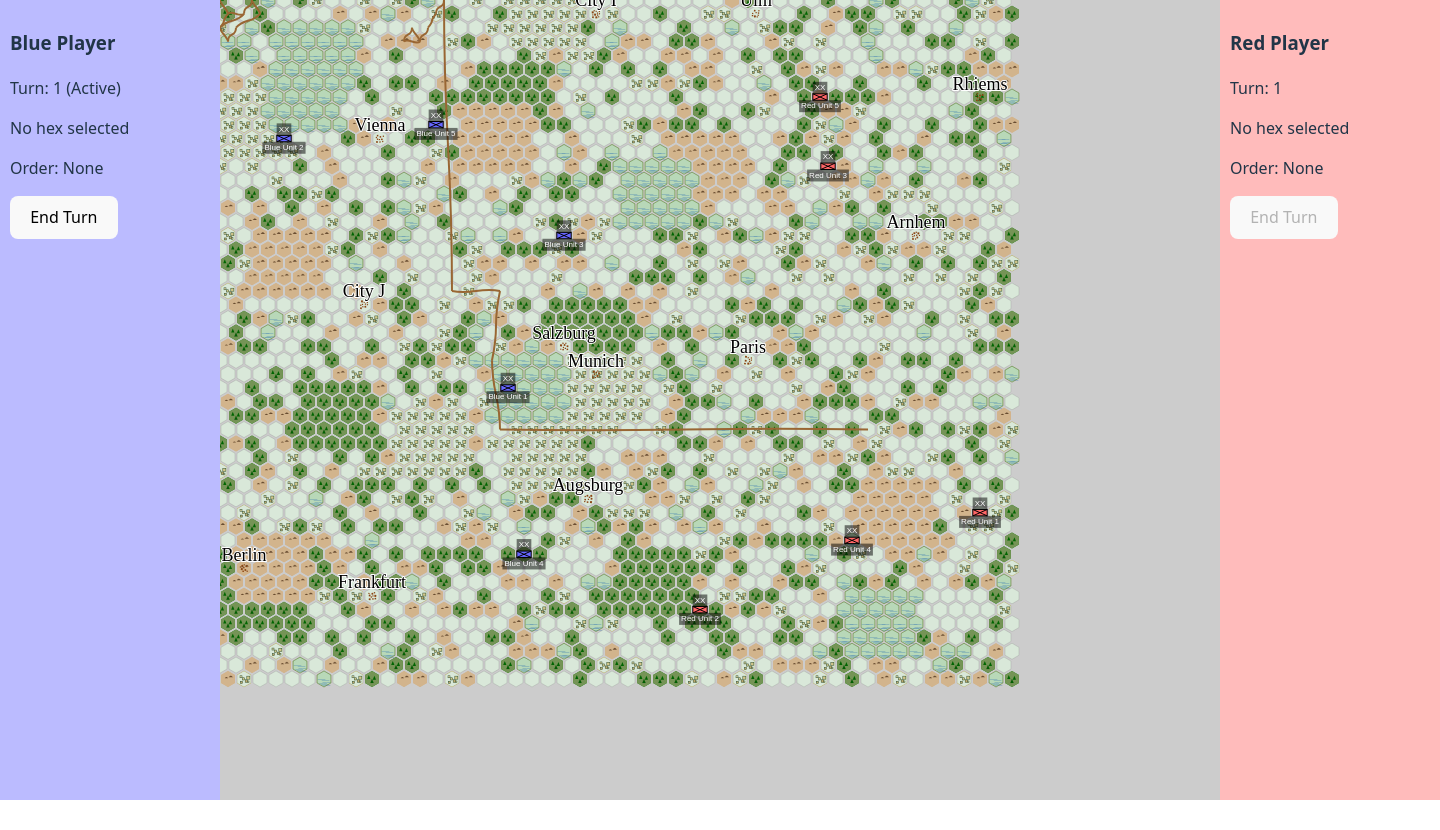
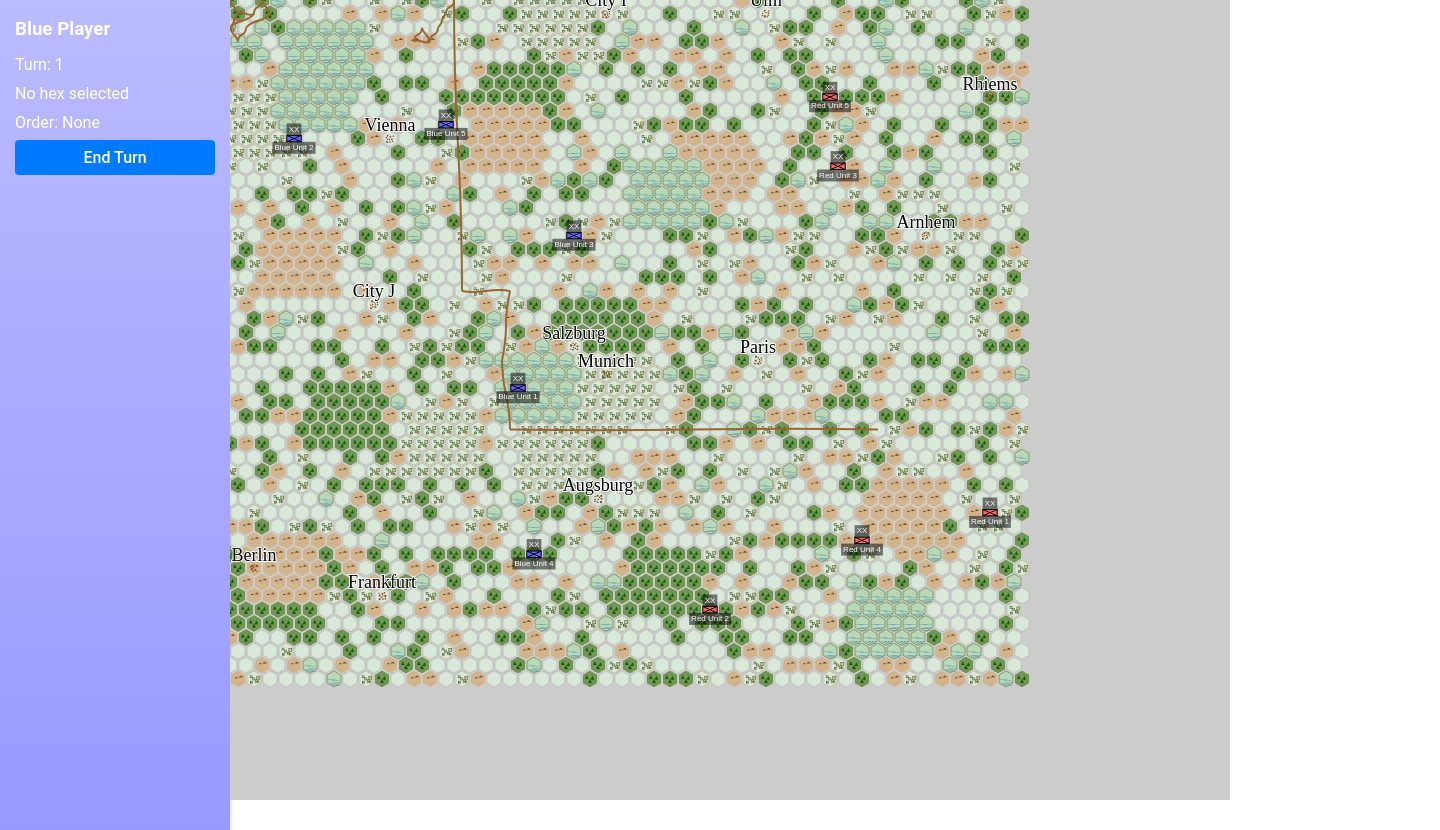
Before and after one commit to JoeVau/Waterloo-Engine, a React (Vite) app in the folder napoleon-proto/: page / in a window 1280 px wide. Shown: the whole page, 1440 px wide, since content can reach past the window. Before the commit the page ends 800 px from the top, so only its background shows below. Built offline with nearby package versions, Linux system fonts and the light colour scheme.

Commit message:
Minimum Viable Game Loop

```diff
--- a/napoleon-proto/src/components/Frame.jsx
+++ b/napoleon-proto/src/components/Frame.jsx
@@ -6,73 +6,83 @@ function Frame({ hexes, units, turn, currentPlayer, orders, selectedHex, selecte
     : [];
 
   return (
-    <div style={{ display: 'flex' }}>
-      <div style={{ width: '200px', background: '#bbf', padding: '10px' }}>
-        <h3>Blue Player</h3>
-        <p>Turn: {turn} {currentPlayer === 'blue' ? '(Active)' : ''}</p>
+    <div style={{ display: 'flex', flexDirection: 'row', fontFamily: "'Roboto', sans-serif" }}>
+      <div
+        style={{
+          width: '20%',
+          minWidth: '200px',
+          background: currentPlayer === 'blue' ? 'linear-gradient(to bottom, #bbf, #99f)' : 'linear-gradient(to bottom, #fbb, #f99)',
+          padding: '15px',
+          boxShadow: '0 2px 5px rgba(0,0,0,0.2)',
+          height: '800px',
+          overflowY: 'auto',
+        }}
+      >
+        <h3 style={{ margin: '0 0 10px 0', color: '#fff' }}>
+          {currentPlayer === 'blue' ? 'Blue Player' : 'Red Player'}
+        </h3>
+        <p style={{ margin: '5px 0', color: '#fff' }}>Turn: {turn}</p>
         {selectedHex ? (
           <>
-          <p>Selected Hex: [{selectedHex[0]}, {selectedHex[1]}]</p>
-          <p>Units:</p>
-          <ul style={{ paddingLeft: '20px' }}>
+          <p style={{ margin: '5px 0', color: '#fff' }}>
+            Selected Hex: [{selectedHex[0]}, {selectedHex[1]}]
+            </p>
+          <p style={{ margin: '5px 0', color: '#fff' }}>Units:</p>
+          <ul style={{ paddingLeft: '20px', margin: '0 0 10px 0' }}>
             {selectedHexUnits.map(unit => (
               <li
                 key={unit.id}
                 onClick={() => onUnitSelect(unit.id)}
                 style={{
                   cursor: 'pointer',
-                  fontWeight: unit.id === selectedUnitId ? 'bold' : 'normal',
-                  color: unit.id === selectedUnitId ? '#00f' : '#000',
+                  padding: '5px',
+                  margin: '2px 0',
+                  backgroundColor: unit.id === selectedUnitId ? (currentPlayer === 'blue' ? 'rgba(0, 0, 255, 0.1)' : 'rgba(255, 0, 0, 0.1)') : 'transparent',
+                  borderRadius: '4px',
+                  color: '#fff',
+                  display: 'flex',
+                  justifyContent: 'space-between',
+                  alignItems: 'center',
                 }}
               >
-                {unit.name} {unit.id === selectedUnitId ? '(Selected)' : ''}
+                <span>
+                  {unit.name} {unit.id === selectedUnitId ? '(Selected)' : ''}
+                  <br />
+                  <small>
+                    {unit.type === 'infantry' ? 'Infantry' : 'Cavalry'} - {unit.men || 0} Men, {unit.cannons || 0} Cannons, {unit.horses || 0} Horses
+                    </small>
+                </span>
               </li>
             ))}
           </ul>
           </>
         ) : (
-          <p>No hex selected</p>
+          <p style={{ margin: '5px 0', color: '#fff' }}>No hex selected</p>
         )}
-        <p>Order: {selectedUnitId && orders.blue[selectedUnitId] ? `Move to [${orders.blue[selectedUnitId].dest}]` : 'None'}</p>
-        <button onClick={() => onEndTurn('blue')} disabled={currentPlayer !== 'blue'}>
+        <p style={{ margin: '5px 0', color: '#fff' }}>
+          Order: {selectedUnitId && orders[currentPlayer][selectedUnitId] ? `Move to [${orders[currentPlayer][selectedUnitId].dest}]` : 'None'}
+        </p>
+        <button
+          onClick={() => onEndTurn(currentPlayer)}
+          style={{
+            backgroundColor: currentPlayer === 'blue' ? '#007bff' : '#dc3545',
+            border: 'none',
+            borderRadius: '4px',
+            padding: '8px 16px',
+            color: '#fff',
+            cursor: 'pointer',
+            width: '100%',
+            transition: 'background-color 0.2s',
+          }}
+          onMouseEnter={e => (e.target.style.backgroundColor = currentPlayer === 'blue' ? '#0056b3' : '#b02a37')}
+          onMouseLeave={e => (e.target.style.backgroundColor = currentPlayer === 'blue' ? '#007bff' : '#dc3545')}
+        >
           End Turn
         </button>
       </div>
 
       <div style={{ width: '1000px', height: '800px', background: '#ccc' }}>
-        {children} {/* Map goes here */}
-      </div>
-
-      <div style={{ width: '200px', background: '#fbb', padding: '10px' }}>
-        <h3>Red Player</h3>
-        <p>Turn: {turn} {currentPlayer === 'red' ? '(Active)' : ''}</p>
-        {selectedHex ? (
-          <>
-          <p>Selected Hex: [{selectedHex[0]}, {selectedHex[1]}]</p>
-          <p>Units:</p>
-          <ul style={{ paddingLeft: '20px' }}>
-            {selectedHexUnits.map(unit => (
-              <li
-                key={unit.id}
-                onClick={() => onUnitSelect(unit.id)}
-                style={{
-                  cursor: 'pointer',
-                  fontWeight: unit.id === selectedUnitId ? 'bold' : 'normal',
-                  color: unit.id === selectedUnitId ? '#f00' : '#000',
-                }}
-              >
-                {unit.name} {unit.id === selectedUnitId ? '(Selected)' : ''}
-              </li>
-            ))}
-          </ul>
-          </>
-        ) : (
-          <p>No hex selected</p>
-        )}
-        <p>Order: {selectedUnitId && orders.red[selectedUnitId] ? `Move to [${orders.red[selectedUnitId].dest}]` : 'None'}</p>
-        <button onClick={() => onEndTurn('red')} disabled={currentPlayer !== 'red'}>
-          End Turn
-        </button>
+        {children}
       </div>
     </div>
   );
--- a/napoleon-proto/src/components/MapContainer.jsx
+++ b/napoleon-proto/src/components/MapContainer.jsx
@@ -6,23 +6,30 @@ import campaign2 from '../data/maps/italianCampaign.json';
 
 function MapContainer() {
   const canvasRef = useRef(null);
-  const [hexes, setHexes] = useState([]);
-  const [units, setUnits] = useState([]);
-  const [features, setFeatures] = useState(null);
-  const [turn, setTurn] = useState(1);
-  const [currentPlayer, setCurrentPlayer] = useState('blue');
-  const [orders, setOrders] = useState({ blue: {}, red: {} });
-  const [zoom, setZoom] = useState(1);
-  const [offset, setOffset] = useState({ x: 0, y: 0 });
-  const [selectedHex, setSelectedHex] = useState(null);
-  const [selectedUnitId, setSelectedUnitId] = useState(null);
 
+  const [gameState, setGameState] = useState({
+    turn: 1,
+    currentPlayer: 'blue', // Tracks whose turn it is
+    hexes: [],
+    units: [],
+    features: null,
+    orders: { blue: {}, red: {} },
+    selectedUnitId: null,
+    selectedHex: null,
+    zoom: 1,
+    offset: { x: 0, y: 0 },
+  });
+
+  // Load map once
   useEffect(() => {
     const { hexes: loadedHexes, units: loadedUnits, features: loadedFeatures } = loadMap(campaign2);
     console.log('Loaded roadGraph:', loadedFeatures.roads);
-    setHexes(loadedHexes);
-    setUnits(loadedUnits);
-    setFeatures(loadedFeatures);
+    setGameState(prev => ({
+      ...prev,
+      hexes: loadedHexes,
+      units: loadedUnits,
+      features: loadedFeatures,
+    }));
   }, []);
 
   const handleClick = (e) => {
@@ -31,41 +38,53 @@ function MapContainer() {
     const rect = canvas.getBoundingClientRect();
     const x = e.clientX - rect.left;
     const y = e.clientY - rect.top;
-    const clickedHex = getHexAtPosition(x, y, hexes, Map.hexWidth, Map.hexHeight, zoom, offset);
+    const clickedHex = getHexAtPosition(x, y, gameState.hexes, Map.hexWidth, Map.hexHeight, gameState.zoom, gameState.offset);
     if (!clickedHex) return;
 
-    if (selectedHex && clickedHex.q === selectedHex[0] && clickedHex.r === selectedHex[1]) {
-      setSelectedHex(null);
-      setSelectedUnitId(null);
-      setOrders(prev => ({ ...prev, [currentPlayer]: {} }));
-      return;
+    setGameState(prev => {
+      // Deselect if clicking the same hex
+      if (prev.selectedHex && clickedHex.q === prev.selectedHex[0] && clickedHex.r === prev.selectedHex[1]) {
+        return { ...prev, selectedHex: null, selectedUnitId: null, orders: { ...prev.orders, [prev.currentPlayer]: {} } };
       }
 
-    setSelectedHex([clickedHex.q, clickedHex.r]);
-    setSelectedUnitId(null);
-    setOrders(prev => ({ ...prev, [currentPlayer]: {} }));
+      // Set selected hex if no unit is selected
+      if (!prev.selectedUnitId) {
+        return { ...prev, selectedHex: [clickedHex.q, clickedHex.r] };
+      }
 
-    if (clickedHex.units.length && !selectedUnitId) return;
-
-    if (selectedUnitId && orders[currentPlayer][selectedUnitId] === null) {
-      const unitHex = hexes.find(h => h.units.includes(selectedUnitId));
-      if (hexDistance(unitHex.q, unitHex.r, clickedHex.q, clickedHex.r) <= 2) {
-        setOrders(prev => ({
+      // Issue move order if unit is selected
+      const unit = prev.units.find(u => u.id === prev.selectedUnitId);
+      const unitHex = prev.hexes.find(h => h.units.includes(prev.selectedUnitId));
+      if (unit && unit.team === prev.currentPlayer && hexDistance(unitHex.q, unitHex.r, clickedHex.q, clickedHex.r) <= 2) {
+        return {
           ...prev,
-          [currentPlayer]: { [selectedUnitId]: { type: 'move', dest: [clickedHex.q, clickedHex.r] } },
-        }));
-        setSelectedUnitId(null);
-        setSelectedHex(null);
+          orders: {
+            ...prev.orders,
+            [unit.team]: {
+              ...prev.orders[unit.team],
+              [prev.selectedUnitId]: { type: 'move', dest: [clickedHex.q, clickedHex.r] },
+            },
+          },
+          selectedUnitId: null,
+          selectedHex: null,
+        };
       }
-    }
+      return prev;
+    });
   };
 
   const handleUnitSelect = (unitId) => {
-    const unit = units.find(u => u.id === unitId);
-    if (unit && unit.team === currentPlayer && !orders[unit.team][unit.id]) {
-      setSelectedUnitId(unitId);
-      setOrders(prev => ({ ...prev, [unit.team]: { [unitId]: null } }));
+    setGameState(prev => {
+      const unit = prev.units.find(u => u.id === unitId);
+      if (unit && unit.team === prev.currentPlayer && !prev.orders[unit.team][unit.id]) {
+        return {
+          ...prev,
+          selectedUnitId: unitId,
+          orders: { ...prev.orders, [unit.team]: { ...prev.orders[unit.team], [unitId]: null } },
+        };
       }
+      return prev;
+    });
   };
 
   const handleWheel = (e) => {
@@ -77,35 +96,36 @@ function MapContainer() {
     const mouseY = e.clientY - rect.top;
 
     const zoomDelta = e.deltaY > 0 ? 0.9 : 1.1;
-    const newZoom = Math.max(0.5, Math.min(5, zoom * zoomDelta));
-    const zoomRatio = newZoom / zoom;
+    const newZoom = Math.max(0.5, Math.min(5, gameState.zoom * zoomDelta));
+    const zoomRatio = newZoom / gameState.zoom;
 
-    setOffset(prev => ({
-      x: mouseX - zoomRatio * (mouseX - prev.x),
-      y: mouseY - zoomRatio * (mouseY - prev.y),
+    setGameState(prev => ({
+      ...prev,
+      offset: {
+        x: mouseX - zoomRatio * (mouseX - prev.offset.x),
+        y: mouseY - zoomRatio * (mouseY - prev.offset.y),
+      },
+      zoom: newZoom,
     }));
-    setZoom(newZoom);
   };
 
   useEffect(() => {
     const canvas = canvasRef.current;
     if (canvas) {
       canvas.addEventListener('wheel', handleWheel, { passive: false });
-      return () => {
-        canvas.removeEventListener('wheel', handleWheel);
-      };
+      return () => canvas.removeEventListener('wheel', handleWheel);
     }
-  }, [zoom, offset, handleWheel]); // Include handleWheel to avoid stale closure
+  }, [gameState.zoom, gameState.offset]);
 
   const handleMouseDown = (e) => {
     const startX = e.clientX;
     const startY = e.clientY;
-    const startOffset = { ...offset };
+    const startOffset = { ...gameState.offset };
 
     const handleMouseMove = (e2) => {
       const dx = e2.clientX - startX;
       const dy = e2.clientY - startY;
-      setOffset({ x: startOffset.x + dx, y: startOffset.y + dy });
+      setGameState(prev => ({ ...prev, offset: { x: startOffset.x + dx, y: startOffset.y + dy } }));
     };
 
     const handleMouseUp = () => {
@@ -117,60 +137,63 @@ function MapContainer() {
     window.addEventListener('mouseup', handleMouseUp);
   };
 
-  const handleEndTurn = (team) => {
-    if (team !== currentPlayer) return;
-    if (currentPlayer === 'blue') {
-      setCurrentPlayer('red');
+  const handleEndTurn = (player) => {
+    if (player !== gameState.currentPlayer) return;
+    setGameState(prev => {
+      if (prev.currentPlayer === 'blue') {
+        // Blue ends turn, pass to Red
+        return { ...prev, currentPlayer: 'red', selectedUnitId: null, selectedHex: null };
       } else {
-      resolveTurn();
-      setCurrentPlayer('blue');
-      setTurn(turn + 1);
-    }
-    setSelectedUnitId(null);
-    setSelectedHex(null);
-  };
-
-  const resolveTurn = () => {
-    const newHexes = [...hexes];
-    Object.entries(orders).forEach(([team, teamOrders]) => {
-      Object.entries(teamOrders).forEach(([unitId, order]) => {
+        // Red ends turn, resolve all orders
+        const newHexes = [...prev.hexes];
+        ['blue', 'red'].forEach(team => {
+          Object.entries(prev.orders[team]).forEach(([unitId, order]) => {
             if (order && order.type === 'move') {
               const oldHex = newHexes.find(h => h.units.includes(unitId));
               const newHex = newHexes.find(h => h.q === order.dest[0] && h.r === order.dest[1]);
+              if (oldHex && newHex) {
                 oldHex.units = oldHex.units.filter(id => id !== unitId);
                 newHex.units.push(unitId);
-          const unit = units.find(u => u.id === unitId);
+                const unit = prev.units.find(u => u.id === unitId);
                 unit.position = order.dest;
+              }
             }
           });
         });
-    setOrders({ blue: {}, red: {} });
-    setHexes(newHexes);
+        return {
+          ...prev,
+          hexes: newHexes,
+          orders: { blue: {}, red: {} },
+          turn: prev.turn + 1,
+          currentPlayer: 'blue',
+          selectedUnitId: null,
+          selectedHex: null,
+        };
+      }
+    });
   };
 
   return (
     <Frame
-      hexes={hexes}
-      units={units}
-      turn={turn}
-      currentPlayer={currentPlayer}
-      orders={orders}
-      selectedHex={selectedHex}
-      selectedUnitId={selectedUnitId}
+      hexes={gameState.hexes}
+      units={gameState.units}
+      turn={gameState.turn}
+      currentPlayer={gameState.currentPlayer}
+      orders={gameState.orders}
+      selectedHex={gameState.selectedHex}
+      selectedUnitId={gameState.selectedUnitId}
       onEndTurn={handleEndTurn}
       onUnitSelect={handleUnitSelect}
-      zoom={zoom}
-      offset={offset}
     >
       <Map
         canvasRef={canvasRef}
-        hexes={hexes}
-        units={units}
-        orders={orders}
-        features={features}
-        zoom={zoom}
-        offset={offset}
-        selectedUnitId={selectedUnitId}
+        hexes={gameState.hexes}
+        units={gameState.units}
+        orders={gameState.orders}
+        features={gameState.features}
+        zoom={gameState.zoom}
+        offset={gameState.offset}
+        selectedUnitId={gameState.selectedUnitId}
         onClick={handleClick}
         onMouseDown={handleMouseDown}
       />
```
Also changed, not shown: napoleon-proto/src/components/Map.jsx (+20 -8 lines), napoleon-proto/src/utils/gameEngine.js (added, +18 -0 lines). Lines whose indentation alone changed are shown as unchanged.
